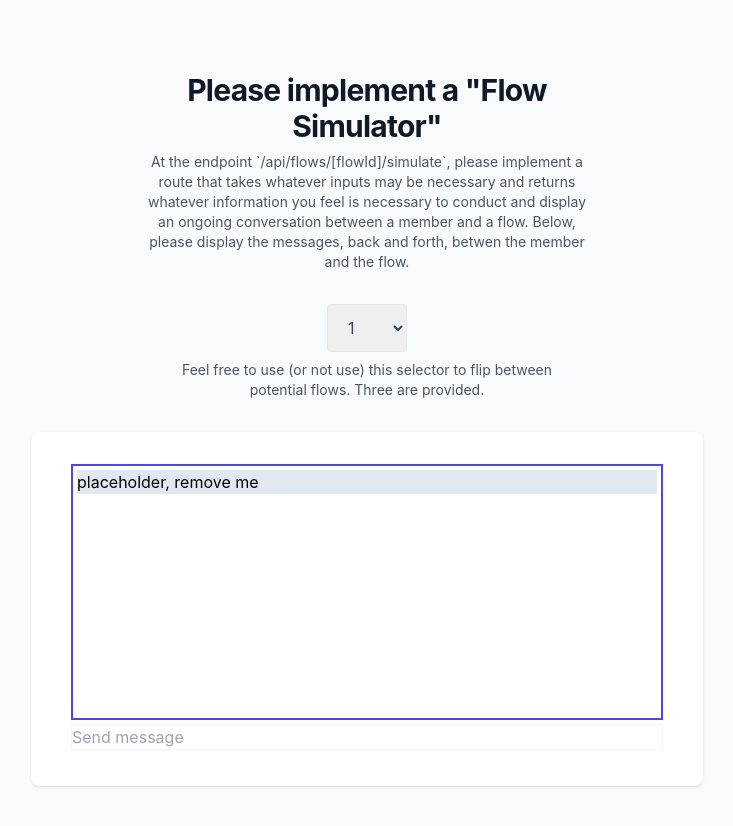
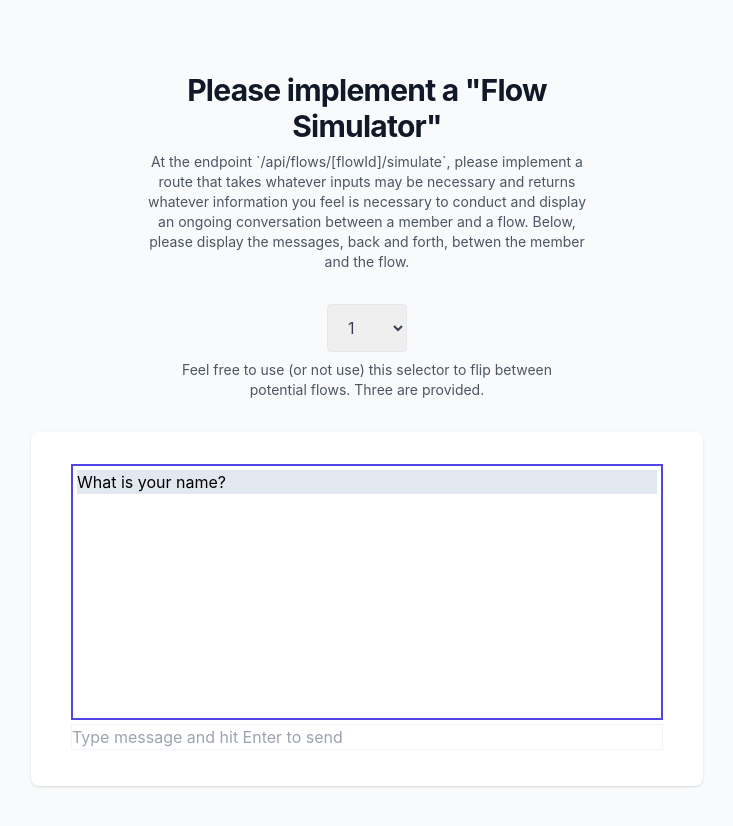
Before and after one commit to strive-messaging/FullStackExercise, a Next.js app: page / in a window 1280 px wide. Shown: the top 826 px of the page, without its empty margins (273-1006 px from the left). Built offline with nearby package versions, Linux system fonts and the light colour scheme.

Commit message:
Submission

```diff
--- a/lib/flows/machine.ts
+++ b/lib/flows/machine.ts
@@ -31,13 +31,13 @@ export async function receiveMessage(
   let index = 0
   const messages = []
   for (const action of flow.definition.slice(startIndex)) {
-    messages.push(action.message)
     if (index !== 0 && ['getInfo', 'multipleChoice'].includes(action.type)) {
       break
     }
     // GetInfo: Save info in message to key in member
     if (action.type === 'getInfo') {
       (member[action.key] as any) = message
+      messages.push(action.confirmMessage)
     }
     if (action.type === 'multipleChoice') {
       const match = action.responses.find(r => {
@@ -45,6 +45,8 @@ export async function receiveMessage(
       })
       if (match) {
         messages.push(match.message)
+      } else {
+        messages.push(`"${message.trim()}" is not in my color palette.`)
       }
     }
     index++
--- a/lib/models/index.ts
+++ b/lib/models/index.ts
@@ -16,7 +16,8 @@ export interface FlowMessageAction {
 export interface FlowGetInfoAction {
   type: 'getInfo',
   message: string,
-  key: keyof Member
+  key: keyof Member,
+  confirmMessage: string,
 }
 
 export interface FlowMultipleChoiceAction {
@@ -66,8 +67,12 @@ export const FLOWS: Flow[] = [
   },
   {
     id: 3, name: 'Asking Question Flow', definition: [
-          { type: 'getInfo', message: 'What is your name?', key: 'name' },
-          { type: 'message', message: 'Thank you for sending in your name!' }
+      {
+        type: 'getInfo',
+        message: 'What is your name?',
+        key: 'name',
+        confirmMessage: 'Thank you for sending in your name!'
+      },
     ]
   }
 ]
--- a/pages/api/flows/[flowId]/simulate.ts
+++ b/pages/api/flows/[flowId]/simulate.ts
@@ -1,6 +1,7 @@
 import { init, receiveMessage } from '@/lib/flows/machine'
 import { Flow, FLOWS, Member } from '@/lib/models'
 import { NextApiRequest, NextApiResponse } from 'next'
+import { start } from 'repl'
 
 // Flow Simulation Endpoint
 // By making a series of requests to this endpoint, please simulate the back-and-forth
@@ -14,19 +15,18 @@ export default async (req: NextApiRequest, res: NextApiResponse) => {
     res.status(404).end()
   }
 
-  const { member, message, startIndex = 0 } = req.body
+  const { member, message = '', startIndex = 0 } = req.body
 
-  // CHALLENGE ZONE:
-  // Please do something here to allow simulation of interaction with the flow!
-  // const y = init(?)
-  // const x = receiveMessage(?)
+  if (message.length == 0) {
+    const { messages, stopIndex } = await init(member, flow!);
+    return res.json({ ok: true, messages, stopIndex });
+  }
 
-  const result = await receiveMessage(
+  const { messages, stopIndex } = await receiveMessage(
     member as unknown as Member,
     flow as Flow,
     startIndex,
     message
   )
-  console.warn(result)
-  return res.json({ ok: true })
+  return res.json({ ok: true, messages, stopIndex });
 }
--- /dev/null
+++ b/pages/components/FlowSim.tsx
@@ -0,0 +1,117 @@
+import { ChangeEvent, KeyboardEvent, useEffect, useState } from "react";
+import { Member } from "@/lib/models";
+
+interface Props {
+    flowId: number
+}
+
+type Message = string // likely to evolve pretty quickly
+
+async function simulateFlow(
+    flowId: number,
+    member: Member,
+    message: Message = '',
+    index: number = 0
+) {
+    const res = await fetch(`/api/flows/${flowId}/simulate`, {
+        method: 'POST',
+        headers: {
+            'Content-Type': 'application/json',
+        },
+        body: JSON.stringify({
+            member,
+            message,
+            startIndex: index,
+        }),
+    })
+
+    if (!res.ok) {
+        throw new Error(`HTTP Error. Status: ${res.status}`)
+    }
+
+    return res.json()
+}
+
+export default function FlowSim(props: Props) {
+    // This format provided for convenience. Please change if necessary.
+    const [messages, setMessages] = useState<Message[]>([]);
+    const [submission, setSubmission] = useState<Message>('');
+    const [input, setInput] = useState<string>('');
+    const [index, setIndex] = useState(0);
+
+    // TODO: Switch to real memeber when needed.
+    const member: Member = {
+        id: 123,
+        name: 'fake-name',
+        phoneNumber: 'fake-phone-number',
+        email: 'fake-email',
+        isSubscribed: true,
+    }
+
+    useEffect(() => {
+        console.log("change flow id");
+        simulateFlow(props.flowId, member, "", 0)
+            .then((res) => {
+                if (res.ok) {
+                    setMessages(res.messages);
+                    setIndex(res.stopIndex)
+                    setInput("");
+                } else {
+                    console.error("SeverError: ", res.error);
+                }
+
+                setInput('');
+            })
+            .catch(console.error)
+    }, [props.flowId]);
+
+    useEffect(() => {
+        if (submission == '') return;
+
+        simulateFlow(props.flowId, member, submission, index)
+            .then((res) => {
+                if (res.ok) {
+                    setMessages(messages.concat(res.messages));
+                    setIndex(res.stopIndex)
+                } else {
+                    console.error("SeverError: ", res.error);
+                }
+
+                setInput('');
+            })
+            .catch(console.error)
+    }, [submission]);
+
+    const handleInputKeyDown = (e: KeyboardEvent) => {
+        if (e.code === "Enter") {
+            setMessages([...messages, input]);
+            setSubmission(input);
+        }
+    };
+
+    const handleInputChange = (e: ChangeEvent) => {
+        setInput((e.target as HTMLInputElement).value);
+    };
+
+    // TODO: handle scroll overflow
+    return (
+        <div className="mt-8 sm:mx-auto sm:w-full sm:max-w-2xl">
+            <div className="bg-white py-8 px-4 shadow sm:rounded-lg sm:px-10">
+                <div className="border-solid border-2 border-indigo-600 h-64">
+                    {messages.map((m, i) => (
+                        <div key={i} className="m-1 bg-slate-200">{m}</div>
+                    ))}
+                </div>
+                <div className="border-solid border border-slate-100 my-1">
+                    <input
+                        className="w-full"
+                        onChange={handleInputChange}
+                        onKeyDown={handleInputKeyDown}
+                        placeholder="Type message and hit Enter to send"
+                        value={input}
+                    />
+                </div>
+            </div>
+        </div>
+    )
+}
--- a/pages/index.tsx
+++ b/pages/index.tsx
@@ -1,26 +1,9 @@
 import Head from 'next/head'
 import { useState } from 'react'
-
-async function simulateFlow(flowId: number, member: any, message: string) {
-  const res = await fetch(`/api/flows/${flowId}/simulate`, {
-    method: 'POST',
-    headers: {
-      'Content-Type': 'application/json',
-    },
-    body: JSON.stringify({
-      member,
-      message,
-      startIndex: 0,
-    }),
-  })
-  return res
-}
+import FlowSim from './components/FlowSim';
 
 export default function Home() {
-  const [flowId, setFlowId] = useState(1)
-
-  // This format provided for convenience. Please change if necessary.
-  const [messages, setMessages] = useState([{ message: 'placeholder, remove me' }])
+  const [flowId, setFlowId] = useState(3)
 
   return (
     <div className="h-screen bg-gray-50">
@@ -56,25 +39,7 @@ export default function Home() {
               provided.
             </p>
           </div>
-
-          <div className="mt-8 sm:mx-auto sm:w-full sm:max-w-2xl">
-            <div className="bg-white py-8 px-4 shadow sm:rounded-lg sm:px-10">
-              <div className="border-solid border-2 border-indigo-600 h-64">
-                {messages.map((m, i) => (
-                  <div key={i} className="m-1 bg-slate-200">
-                    {m.message}
-                  </div>
-                ))}
-              </div>
-              <div className="border-solid border border-slate-100 my-1">
-                <input
-                  className="w-full"
-                  onChange={(e) => console.warn(e.target.value)}
-                  placeholder="Send message"
-                />
-              </div>
-            </div>
-          </div>
+          <FlowSim flowId={flowId}></FlowSim>
         </div>
       </main>
     </div>
```
Lines whose indentation alone changed are shown as unchanged.
